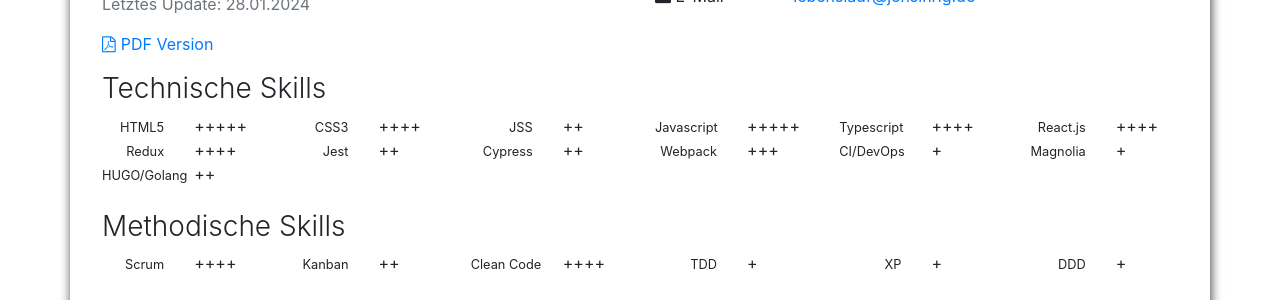
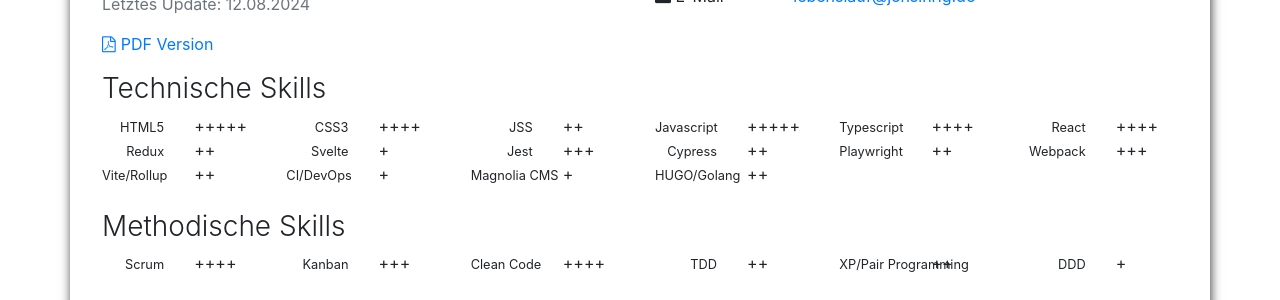
Before and after one commit to erich3000/lebenslauf, a plain HTML site: page index.html in a window 1280 px wide. Shown: the part 154-454 px from the top of the page. Drawn offline with nearby package versions, Linux system fonts and the light colour scheme.

Commit message:
Deploying to gh-pages from  @ 9c0776e03705e2f64ba5b99d1849e269dbe85577 🚀

```diff
--- a/index.html
+++ b/index.html
@@ -15,7 +15,7 @@
         <div class="col-md-6 col-print-6">
             <h1><b>Jens Ihrig</b><br/>Senior Frontend Engineer</h1>
             <p>
-                <time datetime="" class="text-muted screen">Letztes Update: 28.01.2024</time>
+                <time datetime="" class="text-muted screen">Letztes Update: 12.08.2024</time>
             </p>
             <p>
                 <span class="screen"><a href="jens-ihrig.senior-frontend-engineer.pdf"><i class="fa fa-file-pdf-o" aria-hidden="true"></i>PDF Version</a></span>
@@ -70,7 +70,7 @@
             ++++
         </div>
         <div class="col-print-1 col-3 col-md-2 col-lg-1 text-right no-wrap">
-            <small>React.js</small>
+            <small>React</small>
         </div>
         <div class="col-print-1 col-3 col-md-2 col-lg-1">
             ++++
@@ -79,16 +79,28 @@
             <small>Redux</small>
         </div>
         <div class="col-print-1 col-3 col-md-2 col-lg-1">
-            ++++
+            ++
+        </div>
+        <div class="col-print-1 col-3 col-md-2 col-lg-1 text-right no-wrap">
+            <small>Svelte</small>
+        </div>
+        <div class="col-print-1 col-3 col-md-2 col-lg-1">
+            +
         </div>
         <div class="col-print-1 col-3 col-md-2 col-lg-1 text-right no-wrap">
             <small>Jest</small>
         </div>
         <div class="col-print-1 col-3 col-md-2 col-lg-1">
+            +++
+        </div>
+        <div class="col-print-1 col-3 col-md-2 col-lg-1 text-right no-wrap">
+            <small>Cypress</small>
+        </div>
+        <div class="col-print-1 col-3 col-md-2 col-lg-1">
             ++
         </div>
         <div class="col-print-1 col-3 col-md-2 col-lg-1 text-right no-wrap">
-            <small>Cypress</small>
+            <small>Playwright</small>
         </div>
         <div class="col-print-1 col-3 col-md-2 col-lg-1">
             ++
@@ -100,13 +112,19 @@
             +++
         </div>
         <div class="col-print-1 col-3 col-md-2 col-lg-1 text-right no-wrap">
+            <small>Vite/Rollup</small>
+        </div>
+        <div class="col-print-1 col-3 col-md-2 col-lg-1">
+            ++
+        </div>
+        <div class="col-print-1 col-3 col-md-2 col-lg-1 text-right no-wrap">
             <small>CI/DevOps</small>
         </div>
         <div class="col-print-1 col-3 col-md-2 col-lg-1">
             +
         </div>
         <div class="col-print-1 col-3 col-md-2 col-lg-1 text-right no-wrap">
-            <small>Magnolia</small>
+            <small>Magnolia CMS</small>
         </div>
         <div class="col-print-1 col-3 col-md-2 col-lg-1">
             +
@@ -131,7 +149,7 @@
             <small>Kanban</small>
         </div>
         <div class="col-print-1 col-3 col-md-2 col-lg-1">
-            ++
+            +++
         </div>
         <div class="col-print-1 col-3 col-md-2 col-lg-1 text-right no-wrap" styles="margin-right:2px;">
             <small>Clean Code</small>
@@ -143,13 +161,13 @@
             <small>TDD</small>
         </div>
         <div class="col-print-1 col-3 col-md-2 col-lg-1">
-            +
+            ++
         </div>
         <div class="col-print-1 col-3 col-md-2 col-lg-1 text-right no-wrap" styles="margin-right:2px;">
-            <small>XP</small>
+            <small>XP/Pair Programming</small>
         </div>
         <div class="col-print-1 col-3 col-md-2 col-lg-1">
-            +
+            ++
         </div>
         <div class="col-print-1 col-3 col-md-2 col-lg-1 text-right no-wrap" styles="margin-right:2px;">
             <small>DDD</small>
@@ -170,7 +188,7 @@
             <h4>JobRad GmbH, Freiburg im Breisgau</h4>
             <p class="text-muted">September 2022 bis heute</p>
 
-            <ul><li>Technische Verantwortung und Betrieb der Unternehmenswebsite sowie des zugrunde liegenden Content Management Systems Magnolia als Mitglied des neu gegründeten CMS Platform Teams im Bereich Digitalisierung und Systeme</li><li>Weiterentwicklung des Magnolia Frontends mittels HTML5, Javascript, CSS3, React, Webcomponents und Freemarker </li><li>Mitglied der A11Y Taskforce, welche die Verbesserung der Barrierefreiheit von Portalen und der Unternehmenswebsite sowie die Festlegung von A11Y Standards für das Unternehmen zum Ziel hat</li><li>Relaunch und Redesign der Website</li><li>Interims Teamlead Frontend Engineering</li><li>Beratung bei der Auswahl von Bewerbern</li><li>Durchführung von Bewerbungsgesprächen und Coding Interviews
+            <ul><li>Technische Verantwortung und Betrieb der Unternehmenswebsite sowie des zugrunde liegenden Content Management Systems Magnolia als Mitglied des neu gegründeten CMS Platform Teams im Bereich Digitalisierung und Systeme</li><li>Weiterentwicklung des Magnolia Frontends mittels HTML5, Javascript, CSS3, React, Preact, Webcomponents und Freemarker </li><li>Mitglied der A11Y Taskforce, welche die Verbesserung der Barrierefreiheit von Portalen und der Unternehmenswebsite sowie die Festlegung von A11Y Standards für das Unternehmen zum Ziel hat</li><li>Relaunch und Redesign der Unternehmenswebsite</li><li>Herauslösen einzelner Assets wie z.B, der Fachhändlersuche oder des Vorteilsrechners als Web Componnets oder Microfrontends</li><li>Interims Teamlead Frontend Engineering</li><li>Beratung bei der Auswahl von Bewerbern</li><li>Durchführung von Bewerbungsgesprächen und Coding Interviews
   </li></ul>
 
             <div>
@@ -338,7 +356,7 @@
         <div class="card-body">
             <div class="mb-2"><strong>Hobbies</strong></div>
 
-            <ul><li>Kochen und Foodblogging</li><li>Reisen</li><li>(elektronische) Musik</li><li>Joggen
+            <ul><li>Kochen und Foodblogging</li><li>Reisen</li><li>(elektronische) Musik</li><li>Wandern. Radfahren, Joggen
   </li></ul>
 
             <div>
```
Also changed, not shown: 1 other file.
